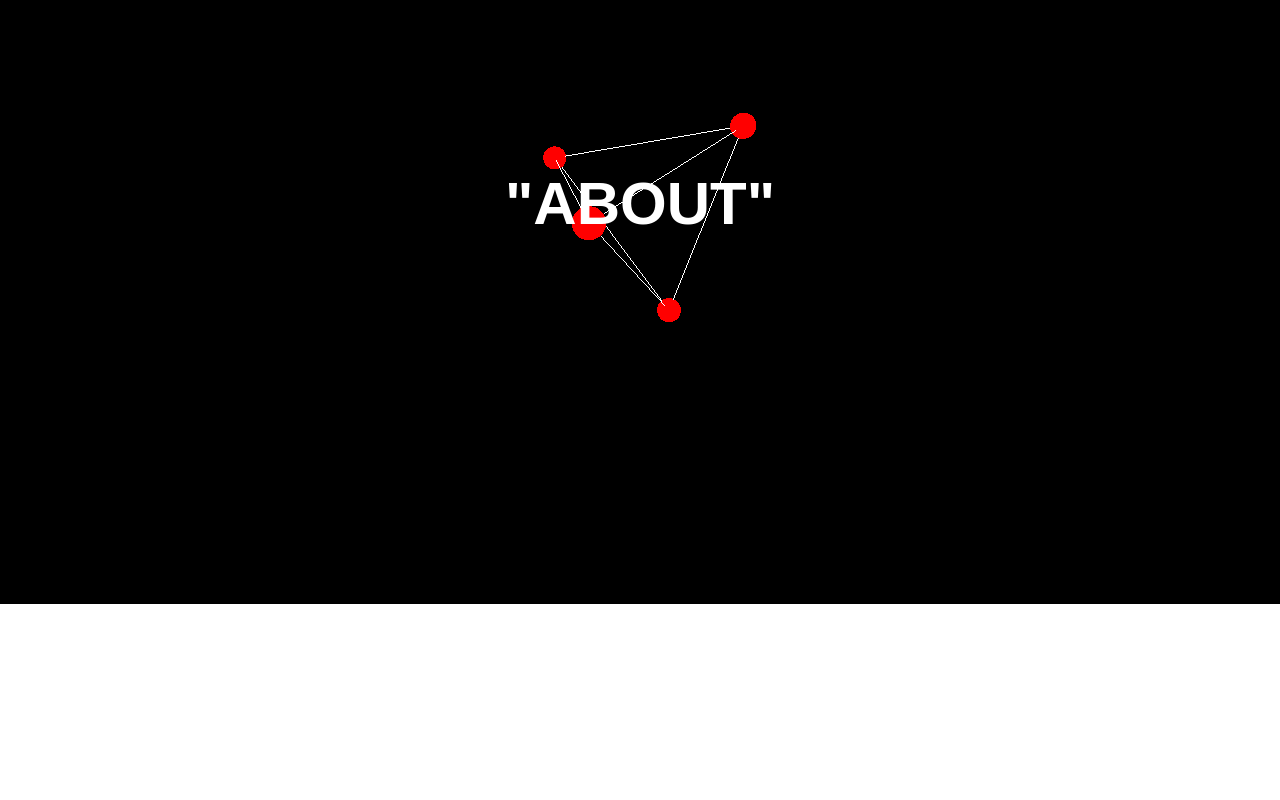
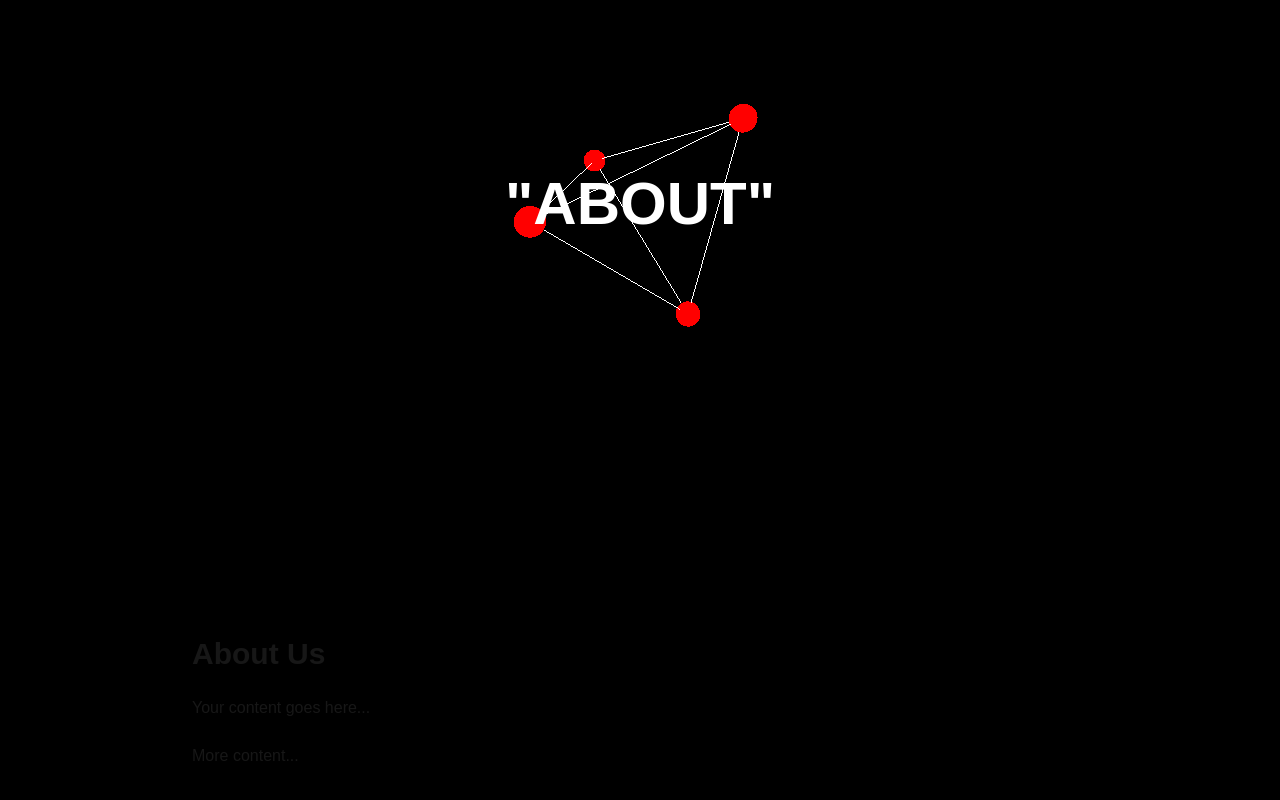
Before and after one commit to replay9zz/next-project, a Next.js app: page /about in a window 1280 px wide. Shown: the part 196-996 px from the top of the page. Before the commit the page ends 800 px from the top, so only its background shows below. Built offline with nearby package versions, Linux system fonts and the light colour scheme.

Commit message:
Add contents area in About page

```diff
--- a/src/app/about/page.tsx
+++ b/src/app/about/page.tsx
@@ -1,4 +1,3 @@
-// src/app/about/page.tsx
 'use client';
 
 import React, { useState } from 'react';
@@ -10,13 +9,25 @@ const About = () => {
   const [hoveredUrl, setHoveredUrl] = useState('');
 
   return (
-    <div className="fixed inset-0 overflow-hidden">
-      <div className="relative h-full w-full">
+    <div className="relative min-h-screen">
+      <div className="relative h-screen w-full">
         <RegularTetrahedron setHoveredUrl={setHoveredUrl} />
         <div className="absolute top-20 w-full text-center">
           <HoverInfoDisplay text={hoveredUrl} />
         </div>
-        <h1 className="title">&quot;ABOUT&quot;</h1>
+        <div className="absolute inset-0 flex items-center justify-center">
+          <h1 className="title">&quot;ABOUT&quot;</h1>
+        </div>
+      </div>
+
+      <div className="min-h-screen bg-black p-8">
+        <div className="mx-auto max-w-4xl">
+          <h2 className="mb-6 text-3xl font-bold">About Us</h2>
+          <div className="space-y-6">
+            <p>Your content goes here...</p>
+            <p>More content...</p>
+          </div>
+        </div>
       </div>
     </div>
   );
--- a/src/app/globals.css
+++ b/src/app/globals.css
@@ -19,3 +19,13 @@ body {
   background: var(--background);
   font-family: Arial, Helvetica, sans-serif;
 }
+
+/* スクロールバーを非表示にする */
+::-webkit-scrollbar {
+  display: none;
+}
+
+/* Firefox対応 */
+* {
+  scrollbar-width: none;
+}
```
